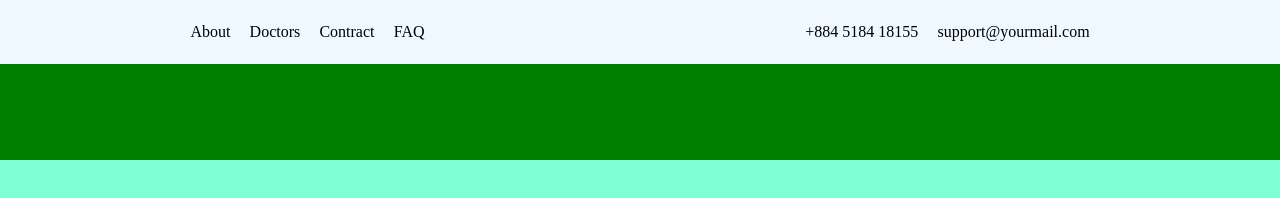
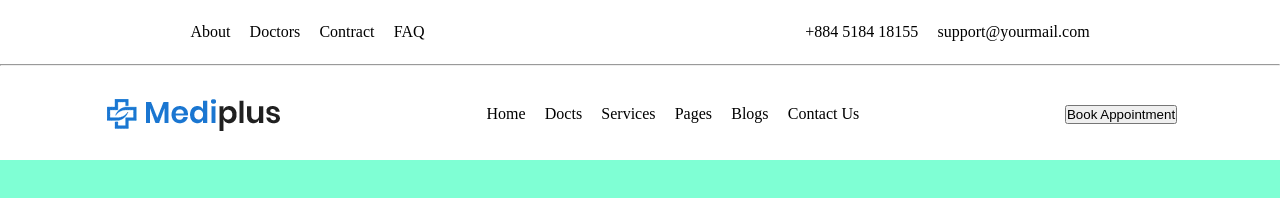
Before and after one commit to Surendra360/medipluse-clone, a plain HTML site: page index.html in a window 1280 px wide. Drawn offline with Linux system fonts and the light colour scheme.

Commit message:
that is a navigation bar

```diff
--- a/index.html
+++ b/index.html
@@ -27,7 +27,19 @@
                         </ul>
                     </div>
                 </div>
-                <div class="nav-2nd"></div>
+                <hr>
+                <div class="nav-2nd">
+                    <img src="logo.png" alt="">
+                    <ul>
+                        <li>Home</li>
+                        <li>Docts</li>
+                        <li>Services</li>
+                        <li>Pages</li>
+                        <li>Blogs</li>
+                        <li>Contact Us</li>
+                    </ul>
+                    <button>Book Appointment</button>
+                </div>
             </div>
         </div>
     </div>
--- a/style.css
+++ b/style.css
@@ -20,12 +20,12 @@ height: 100%;
 .nav{
     width: 100vw;
     height: 20vh;
-    background-color: green;
+    background-color: white;
 }
 .nav-1st{
     width: 100vw;
     height: 40%;
-    background-color: aliceblue;
+    /* background-color: aliceblue; */
     display: flex;
     align-items: center;
     justify-content: space-around;
@@ -45,3 +45,18 @@ height: 100%;
     gap: 1.5vw;
     /* background-color: red; */
 }
+
+.nav-2nd{
+    width: 100vw;
+    height: 60%;
+    /* background-color: rgb(47, 103, 151); */
+    display: flex;
+    align-items: center;
+    justify-content: space-around;
+}
+.nav-2nd>ul{
+    display: flex;
+    list-style: none;
+    gap:1.5vw;
+    /* background-color: red; */
+}
```
Also changed, not shown: logo.png (added).
